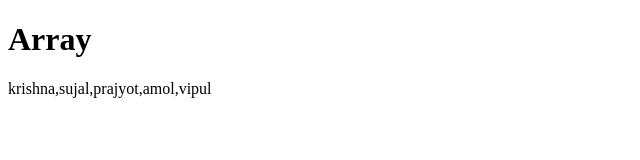
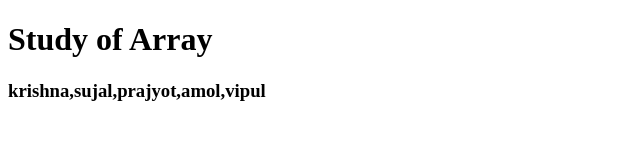
Before and after one commit to OmkarMore01/icp-7-assignment-33, a plain HTML site: page index.html in a window 1280 px wide. Shown: the whole page, without its empty margins (0-640 px from the left). Drawn offline with Linux system fonts and the light colour scheme.

Commit message:
final checking

```diff
--- a/index.html
+++ b/index.html
@@ -6,11 +6,11 @@
     <title>Array</title>
 </head>
 <body>
-    <h1>Array</h1>
+    <h1>Study of Array</h1>
 
     <script>
         const names =["krishna","sujal","prajyot","amol","vipul"];
-        document.write(names);
+        document.write(`<h3> ${names}</h3>`);
         console.log("Array Elements are :");
         console.log(names);
 
```
